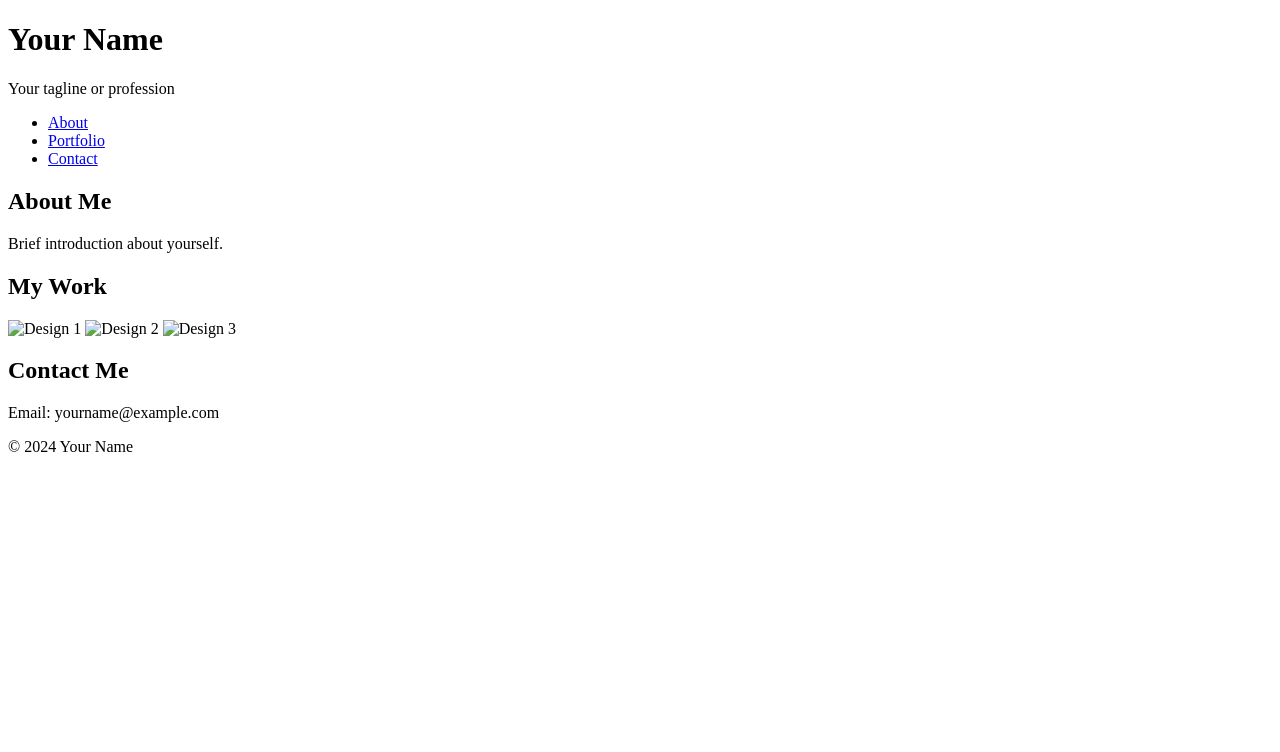
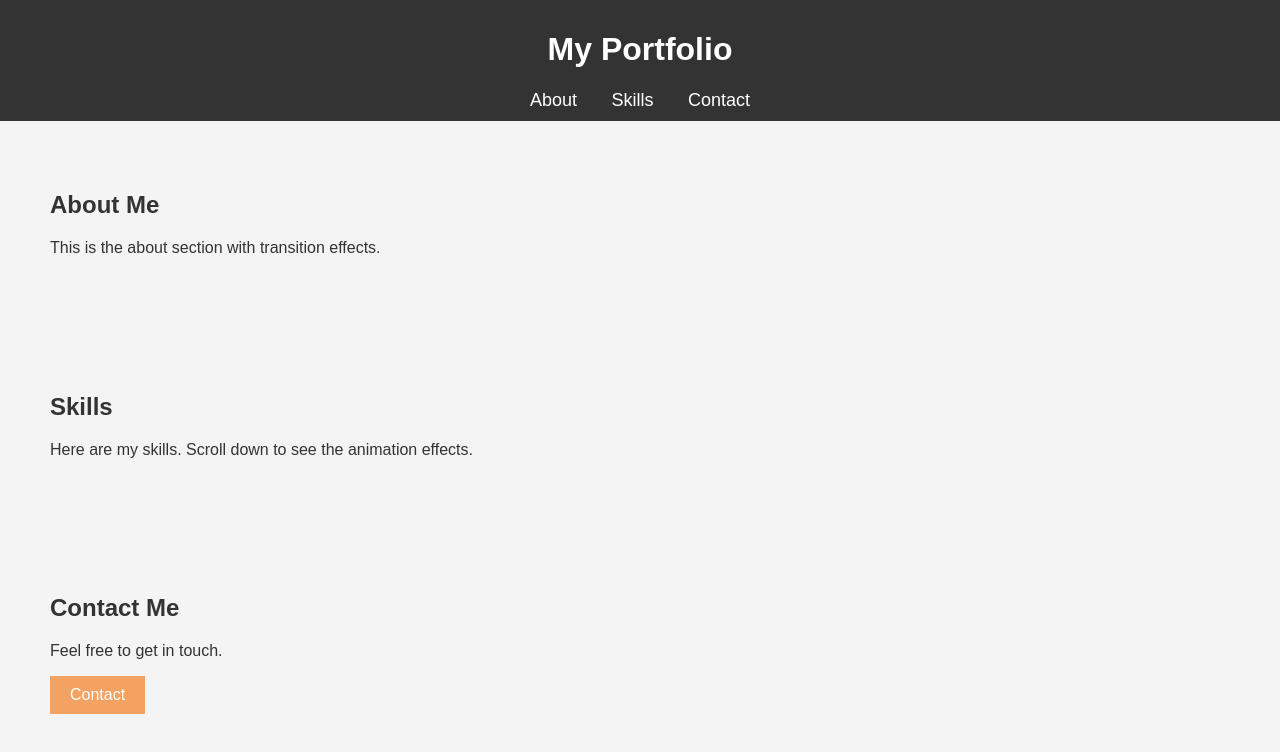
Before and after one commit to umeshpunati2004/portfolio, a plain HTML site: page index.html in a window 1280 px wide. Drawn offline with Linux system fonts and the light colour scheme.

Commit message:
Update index.html

```diff
--- a/index.html
+++ b/index.html
@@ -3,39 +3,99 @@
 <head>
     <meta charset="UTF-8">
     <meta name="viewport" content="width=device-width, initial-scale=1.0">
-    <title>Your Name - Portfolio</title>
-    <link rel="stylesheet" href="styles.css">
+    <title>Portfolio</title>
+    <style>
+        body {
+            font-family: Arial, sans-serif;
+            margin: 0;
+            padding: 0;
+            background-color: #f4f4f4;
+            color: #333;
+        }
+
+        header {
+            background: #333;
+            color: #fff;
+            padding: 10px 0;
+            text-align: center;
+        }
+
+        nav a {
+            color: #fff;
+            margin: 0 15px;
+            text-decoration: none;
+            font-size: 18px;
+            transition: color 0.3s ease;
+        }
+
+        nav a:hover {
+            color: #f4a261;
+        }
+
+        section {
+            padding: 50px;
+            opacity: 0;
+            transform: translateY(20px);
+            transition: opacity 0.5s ease, transform 0.5s ease;
+        }
+
+        .visible {
+            opacity: 1;
+            transform: translateY(0);
+        }
+
+        .btn {
+            background-color: #f4a261;
+            border: none;
+            padding: 10px 20px;
+            color: #fff;
+            cursor: pointer;
+            font-size: 16px;
+            transition: background-color 0.3s ease;
+        }
+
+        .btn:hover {
+            background-color: #e76f51;
+        }
+    </style>
 </head>
 <body>
+
 <header>
-        <h1>Your Name</h1>
-        <p>Your tagline or profession</p>
+    <h1>My Portfolio</h1>
+    <nav>
+        <a href="#about">About</a>
+        <a href="#skills">Skills</a>
+        <a href="#contact">Contact</a>
+    </nav>
 </header>
-    <nav>
-        <ul>
-            <li><a href="#about">About</a></li>
-            <li><a href="#portfolio">Portfolio</a></li>
-            <li><a href="#contact">Contact</a></li>
-        </ul>
-    </nav>
+
 <section id="about">
     <h2>About Me</h2>
-        <p>Brief introduction about yourself.</p>
+    <p>This is the about section with transition effects.</p>
 </section>
-    <section id="portfolio">
-        <h2>My Work</h2>
-        <div class="gallery">
-            <img src="design1.jpg" alt="Design 1">
-            <img src="design2.jpg" alt="Design 2">
-            <img src="design3.jpg" alt="Design 3">
-        </div>
+
+<section id="skills">
+    <h2>Skills</h2>
+    <p>Here are my skills. Scroll down to see the animation effects.</p>
 </section>
+
 <section id="contact">
     <h2>Contact Me</h2>
-        <p>Email: yourname@example.com</p>
+    <p>Feel free to get in touch.</p>
+    <button class="btn">Contact</button>
 </section>
-    <footer>
-        <p>&copy; 2024 Your Name</p>
-    </footer>
+
+<script>
+    window.addEventListener('scroll', () => {
+        document.querySelectorAll('section').forEach(section => {
+            const rect = section.getBoundingClientRect();
+            if (rect.top < window.innerHeight && rect.bottom >= 0) {
+                section.classList.add('visible');
+            }
+        });
+    });
+</script>
+
 </body>
 </html>
```
Lines whose indentation alone changed are shown as unchanged.
